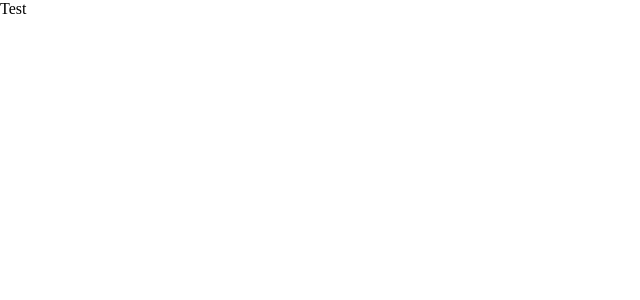
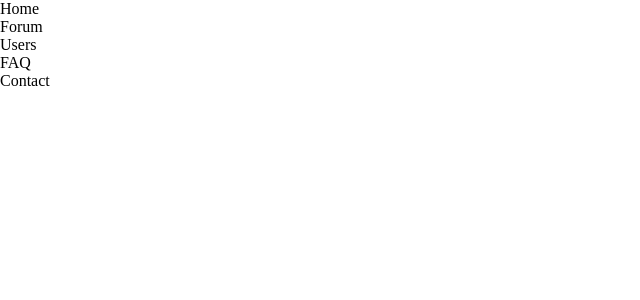
Before and after one commit to Belkowski656/Forum, a React (Create React App) app: page / in a window 1280 px wide. Shown: the top 300 px of the page, without its empty margins (0-640 px from the left). Built offline with nearby package versions, Linux system fonts and the light colour scheme.

Commit message:
add Navigation files

```diff
--- a/public/index.html
+++ b/public/index.html
@@ -10,6 +10,7 @@
       content="Web site created using create-react-app"
     />
     <link rel="apple-touch-icon" href="%PUBLIC_URL%/logo192.png" />
+
     <!--
       manifest.json provides metadata used when your web app is installed on a
       user's mobile device or desktop. See https://developers.google.com/web/fundamentals/web-app-manifest/
@@ -24,6 +25,10 @@
       work correctly both with client-side routing and a non-root public URL.
       Learn how to configure a non-root public URL by running `npm run build`.
     -->
+    <script
+      src="https://kit.fontawesome.com/fa56ed0519.js"
+      crossorigin="anonymous"
+    ></script>
     <title>React App</title>
   </head>
   <body>
--- a/src/components/Home/Home.js
+++ b/src/components/Home/Home.js
@@ -1,5 +1,11 @@
+import Navigation from "../Navigation/Navigation";
+
 const Home = () => {
-  return <>Test</>;
+  return (
+    <>
+      <Navigation />
+    </>
+  );
 };
 
 export default Home;
--- /dev/null
+++ b/src/components/Navigation/Navigation.js
@@ -0,0 +1,36 @@
+import {
+  Wrapper,
+  Hamburger,
+  Menu,
+  MenuElement,
+  Link,
+} from "./Navigation.style";
+
+const Navigation = () => {
+  return (
+    <>
+      <Wrapper>
+        <Hamburger />
+        <Menu>
+          <MenuElement>
+            <Link>Home</Link>
+          </MenuElement>
+          <MenuElement>
+            <Link>Forum</Link>
+          </MenuElement>
+          <MenuElement>
+            <Link>Users</Link>
+          </MenuElement>
+          <MenuElement>
+            <Link>FAQ</Link>
+          </MenuElement>
+          <MenuElement>
+            <Link>Contact</Link>
+          </MenuElement>
+        </Menu>
+      </Wrapper>
+    </>
+  );
+};
+
+export default Navigation;
--- /dev/null
+++ b/src/components/Navigation/Navigation.style.js
@@ -0,0 +1,11 @@
+import styled from "styled-components";
+
+export const Wrapper = styled.div``;
+
+export const Hamburger = styled.div``;
+
+export const Menu = styled.ul``;
+
+export const MenuElement = styled.li``;
+
+export const Link = styled.a``;
```
